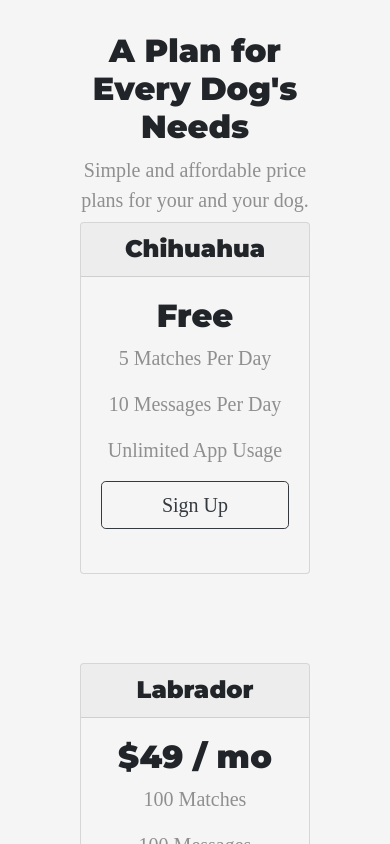
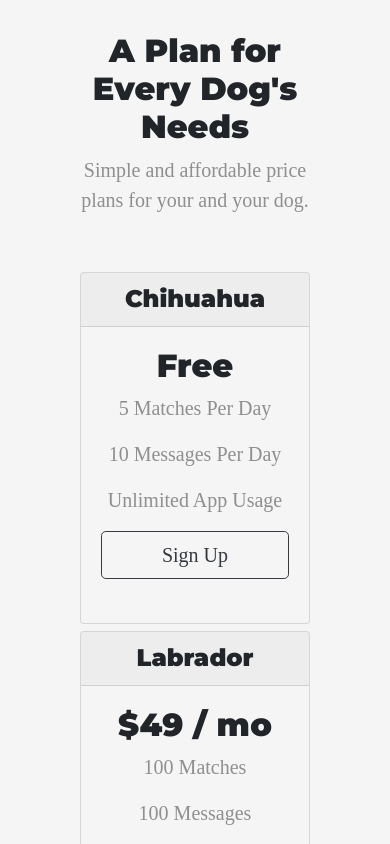
Before and after one commit to RockeR26/TinDog, a plain HTML site: page index.html in a window 390 px wide. In both pictures the pointer is over the element 195 px from the left and 2706 px from the top of the page. Shown: the part 2284-3128 px from the top of the page. Drawn offline with nearby package versions, Linux system fonts and the light colour scheme.

Commit message:
Add files via upload

```diff
--- a/css/styles.css
+++ b/css/styles.css
@@ -177,7 +177,7 @@ p{
 
 /* mobile-section */
 
-@media(max-width:1081px)
+@media(max-width:992px)
 {
     .iphone{
         transform: rotate(0);
@@ -191,6 +191,15 @@ p{
         text-align: center;
     }
     .card{
-        margin-bottom: 4rem;
+        margin-bottom: 2rem;
     }
- }
+    .card:hover {
+        position:relative;
+        top:25px;
+        height:auto;
+        width: auto;
+        display:block;
+        z-index:999;
+    }
+
+}
```
